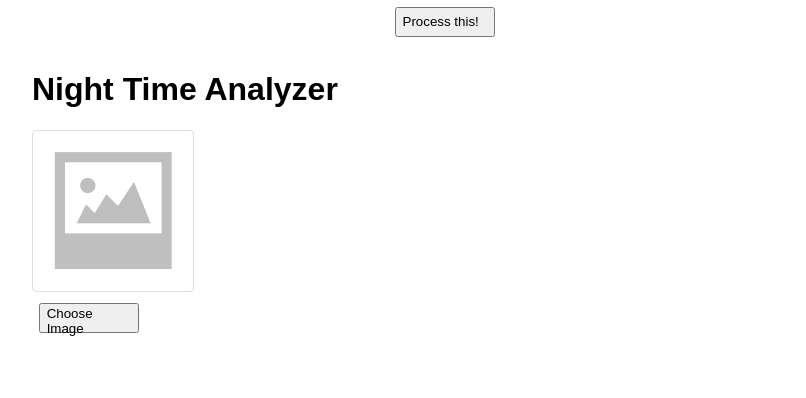
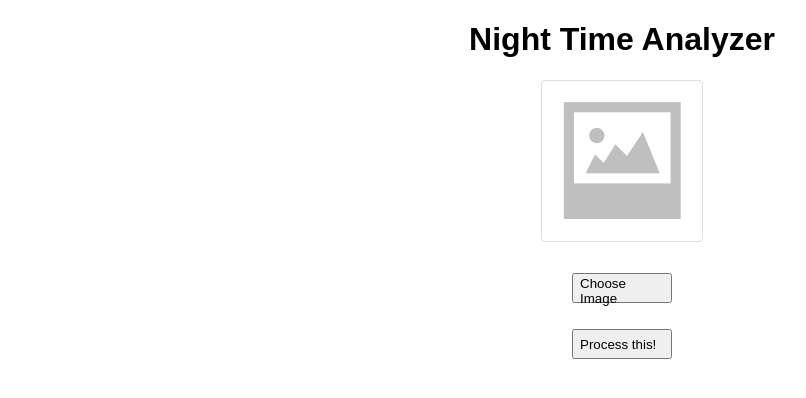
Before and after one commit to harshitsingh09/Hakxite, a React (Create React App) app in the folder Front end/: page / in a window 1280 px wide. Shown: the top 398 px of the page, without its empty margins (18-824 px from the left). Built offline with nearby package versions, Linux system fonts and the light colour scheme.

Commit message:
changes in design

```diff
--- a/Front end/src/App.css
+++ b/Front end/src/App.css
@@ -1,6 +1,6 @@
 .previewComponent,.available,.applied{
-  float:left;
-  margin: 50px;
+  text-align: center;
+  margin-top: 20px;
 }
 
 img{
@@ -20,3 +20,15 @@ button {
 .hidden{
   opacity:0;
 }
+
+.edit {
+  text-align: center; /* Center align all content within the edit container */
+}
+
+.imgPreview {
+  margin-bottom: 20px; /* Add margin at the bottom */
+}
+
+.processButton {
+  margin-top: 20px; /* Add margin at the top */
+}
```
Also changed, not shown: Front end/public/pdf_logo.png, Front end/src/pdf_logo.png.
